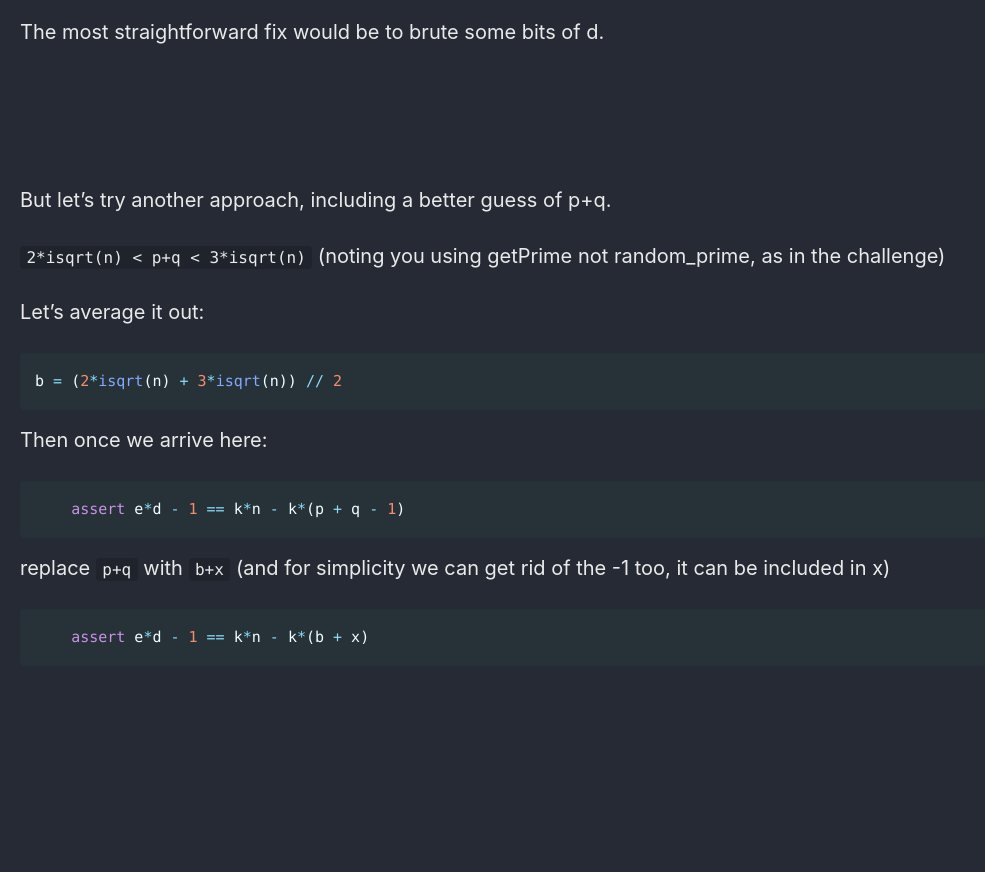
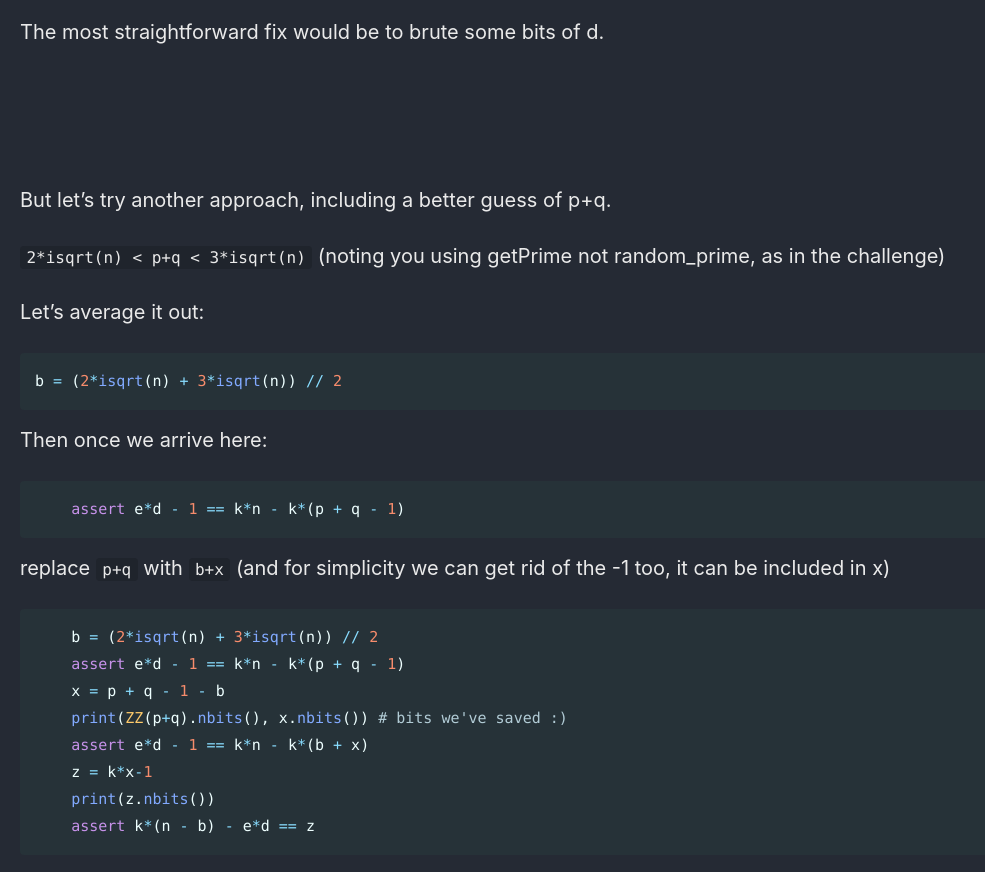
Before and after one commit to Connor-McCartney/Connor-McCartney.github.io, a Jekyll site: the page built from _pages/cryptography/other/Not-so-hard-RSA-HITCON-2019-Quals.md, in a window 1280 px wide and 900 px high, scrolled down 4029 px. Shown: the top 872 px of the window, without its empty margins (0-985 px from the left). Built offline with Jekyll 4.4.1, drawn with Linux system fonts in a browser that asks for light colours; cached includes are drawn as plain includes; before the commit the page ends 4740 px from its top, so only the background shows below that.

Commit message:
Update Not-so-hard-RSA-HITCON-2019-Quals.md

````diff
--- a/_pages/cryptography/other/Not-so-hard-RSA-HITCON-2019-Quals.md
+++ b/_pages/cryptography/other/Not-so-hard-RSA-HITCON-2019-Quals.md
@@ -178,5 +178,12 @@ Then once we arrive here:
 replace `p+q` with `b+x`  (and for simplicity we can get rid of the -1 too, it can be included in x)
 
 ```python
+    b = (2*isqrt(n) + 3*isqrt(n)) // 2
+    assert e*d - 1 == k*n - k*(p + q - 1)
+    x = p + q - 1 - b
+    print(ZZ(p+q).nbits(), x.nbits()) # bits we've saved :)
     assert e*d - 1 == k*n - k*(b + x)
+    z = k*x-1
+    print(z.nbits())
+    assert k*(n - b) - e*d == z
 ```
````
